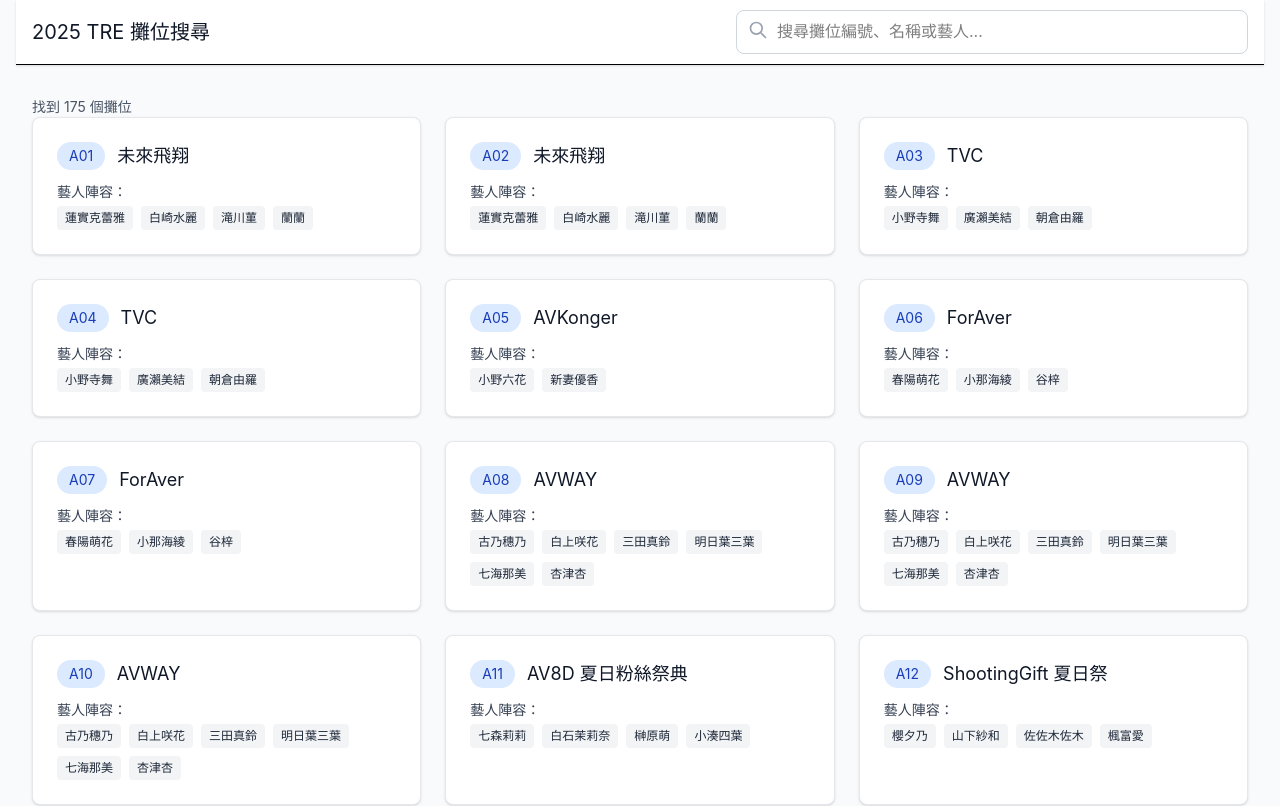
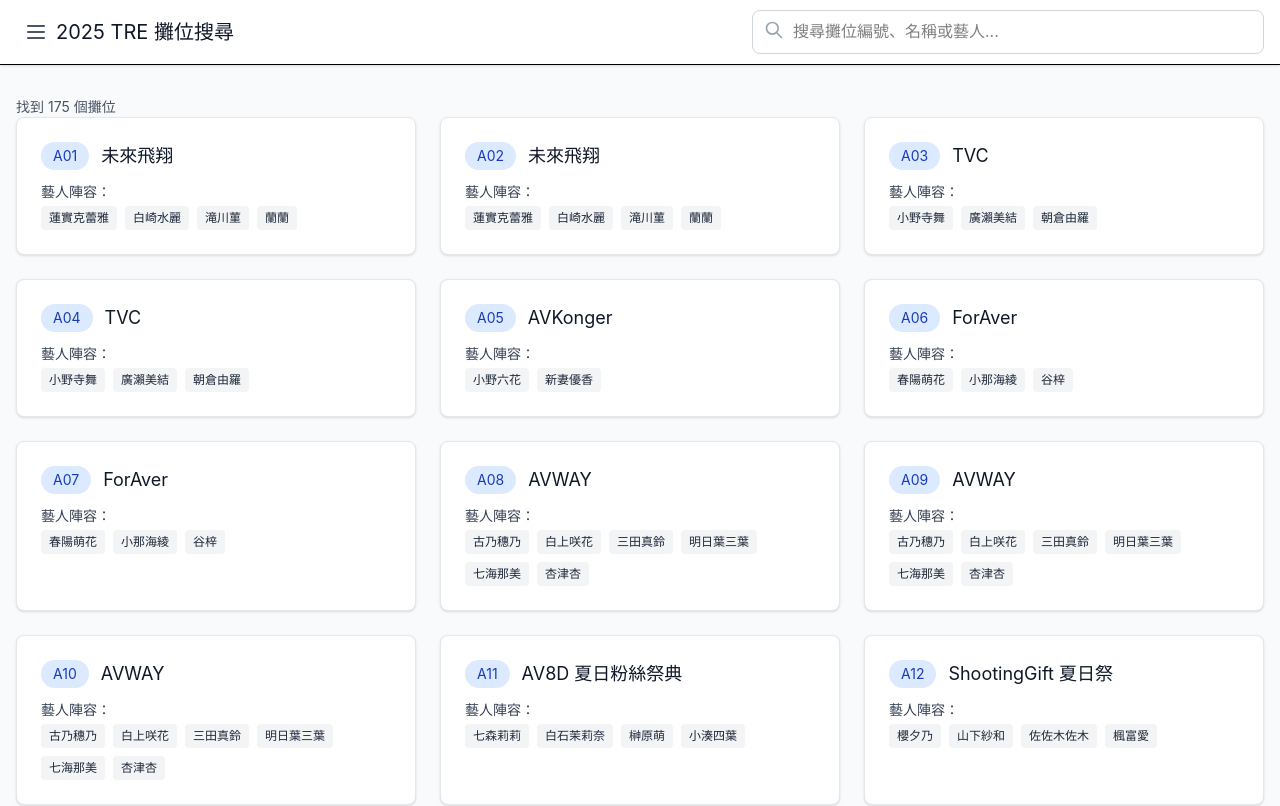
Before and after one commit to kakahikari/2025-tre-helper, a Vue app: page / in a window 1280 px wide. Shown: the top 806 px of the page. Built offline with nearby package versions, Linux system fonts and the light colour scheme.

Commit message:
feat: header加入選單

```diff
--- a/package.json
+++ b/package.json
@@ -14,6 +14,7 @@
   },
   "dependencies": {
     "@tailwindcss/vite": "^4.1.11",
+    "@vueuse/core": "^13.5.0",
     "tailwindcss": "^4.1.11",
     "vue": "^3.5.17"
   },
--- a/src/App.vue
+++ b/src/App.vue
@@ -3,6 +3,7 @@ import { ref, computed } from 'vue'
 import type { Booth } from '@/types/booth'
 import boothsData from '@/data/booths.json'
 import BoothCard from '@/components/BoothCard.vue'
+import HamburgerMenu from '@/components/HamburgerMenu.vue'
 
 const booths = ref<Booth[]>(boothsData)
 const searchQuery = ref('')
@@ -26,12 +27,15 @@ const filteredBooths = computed(() => {
 
 <template>
   <div class="min-h-screen bg-gray-50">
-    <div class="max-w-7xl mx-auto px-4">
+    <div class="max-w-7xl mx-auto">
       <!-- Header with Search -->
       <header class="bg-white shadow-sm border-b">
         <div class="sm:px-2 lg:px-4">
           <div class="flex items-center justify-between h-16">
-            <h1 class="text-xl font-semibold text-gray-900">2025 TRE 攤位搜尋</h1>
+            <div class="flex items-center space-x-3">
+              <HamburgerMenu />
+              <h1 class="text-xl font-semibold text-gray-900">2025 TRE 攤位搜尋</h1>
+            </div>
             <div class="flex-1 max-w-lg mx-8">
               <div class="relative">
                 <input
--- /dev/null
+++ b/src/components/HamburgerMenu.vue
@@ -0,0 +1,67 @@
+<script setup lang="ts">
+import { ref } from 'vue'
+import { useToggle, onClickOutside } from '@vueuse/core'
+
+const [isMenuOpen, toggleMenu] = useToggle(false)
+
+// 點擊外部關閉選單
+const menuRef = ref()
+onClickOutside(menuRef, () => {
+  if (isMenuOpen.value) {
+    toggleMenu(false)
+  }
+})
+
+const handleThemeToggle = () => {
+  // 暫時只有點擊效果，不實作切換功能
+  console.log('主題切換功能待實作')
+  toggleMenu(false)
+}
+</script>
+
+<template>
+  <div ref="menuRef" class="relative">
+    <!-- Hamburger Menu Button -->
+    <button
+      type="button"
+      class="p-2 rounded-md text-gray-600 hover:text-gray-900 hover:bg-gray-100 focus:outline-none focus:ring-2 focus:ring-blue-500 transition-colors"
+      aria-label="開啟選單"
+      @click="toggleMenu()"
+    >
+      <svg class="w-6 h-6" fill="none" stroke="currentColor" viewBox="0 0 24 24">
+        <path
+          stroke-linecap="round"
+          stroke-linejoin="round"
+          stroke-width="2"
+          d="M4 6h16M4 12h16M4 18h16"
+        />
+      </svg>
+    </button>
+
+    <!-- Dropdown Menu -->
+    <div
+      v-if="isMenuOpen"
+      class="absolute left-0 top-full mt-2 w-48 bg-white rounded-md shadow-lg border border-gray-200 z-50"
+      @click.stop
+    >
+      <div class="py-1">
+        <!-- Theme Toggle Option -->
+        <button
+          type="button"
+          class="flex items-center w-full px-4 py-2 text-sm text-gray-700 hover:bg-gray-100 transition-colors"
+          @click="handleThemeToggle"
+        >
+          <svg class="w-4 h-4 !mr-2" fill="none" stroke="currentColor" viewBox="0 0 24 24">
+            <path
+              stroke-linecap="round"
+              stroke-linejoin="round"
+              stroke-width="2"
+              d="M20.354 15.354A9 9 0 018.646 3.646 9.003 9.003 0 0012 21a9.003 9.003 0 008.354-5.646z"
+            />
+          </svg>
+          切換 亮/暗 模式
+        </button>
+      </div>
+    </div>
+  </div>
+</template>
```
Also changed, not shown: 2 other files (tests, documents, lock files or other folders).
